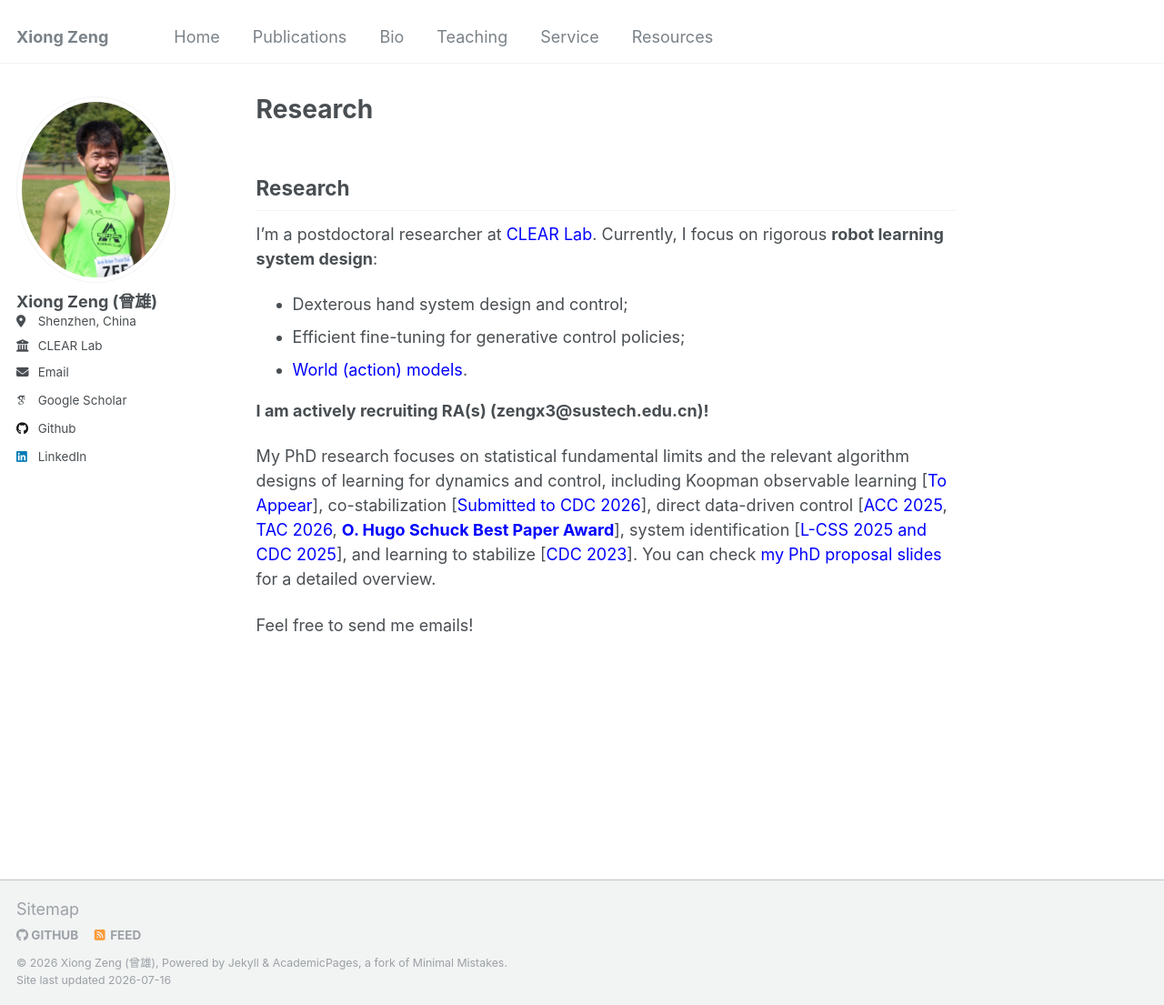
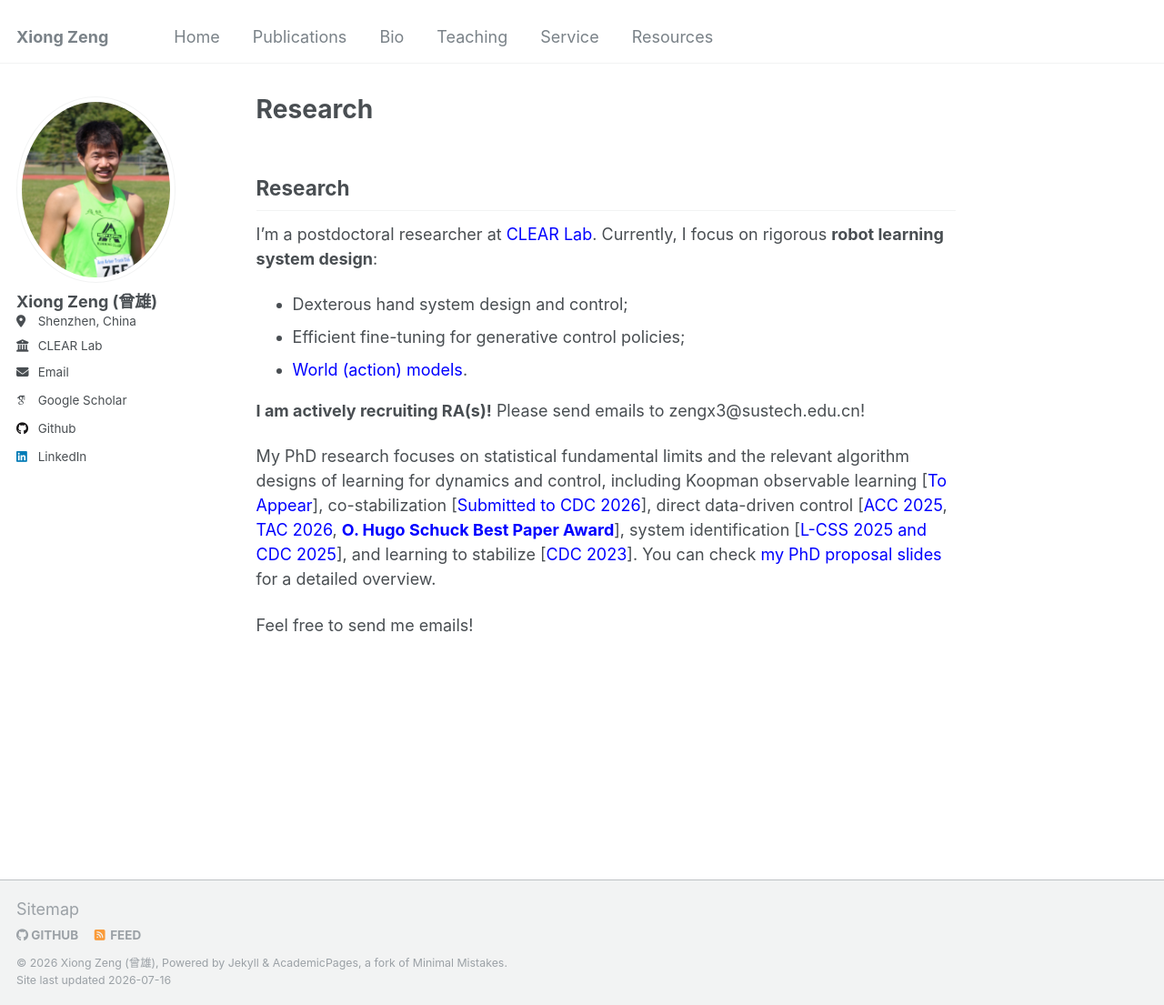
Before and after one commit to zengxiong111/zengxiong.github.io, a Jekyll site: the page built from _pages/about.md, in a window 1280 px wide and 1105 px high. Shown: the whole window at 91% size. Built offline with Jekyll 4.4.1, drawn with Linux system fonts in a browser that asks for light colours; some web fonts are replaced; our own code applies the rules of GitHub Pages for plain Markdown files.

Commit message:
Revise RA recruitment message in about.md
Updated the recruitment message for RA(s) to include email contact.

```diff
--- a/_pages/about.md
+++ b/_pages/about.md
@@ -14,7 +14,7 @@ I'm a postdoctoral researcher at <a href="https://www.wzhanglab.site/" style="co
 - Efficient fine-tuning for generative control policies;
 - <a href="https://clearlab-sustech.github.io/WorldModelSurvey/" style="color: blue;text-decoration: none;" target="_blank">World (action) models</a>.
 
-**I am actively recruiting RA(s) (zengx3@sustech.edu.cn)!**
+**I am actively recruiting RA(s)!** Please send emails to zengx3@sustech.edu.cn!
 
 My PhD research focuses on statistical fundamental limits and the relevant algorithm designs of learning for dynamics and control, including Koopman observable learning [<a href="https://scholar.google.com/citations?user=v4lWTTwAAAAJ&hl=en" style="color: blue;text-decoration: none;" target="_blank">To Appear</a>], co-stabilization [<a href="https://scholar.google.com/citations?user=v4lWTTwAAAAJ&hl=en" style="color: blue;text-decoration: none;" target="_blank">Submitted to CDC 2026</a>], direct data-driven control [<a href="https://web.eecs.umich.edu/~necmiye/pubs/ZengBO_acc25.pdf" style="color: blue;text-decoration: none;" target="_blank">ACC 2025</a>, <a href="https://arxiv.org/abs/2412.19705" style="color: blue;text-decoration: none;" target="_blank">TAC 2026</a>, <a href="https://a2c2.org/paper-award/o-hugo-schuck-best-paper-award#recipients" style="color: blue;text-decoration: none;" target="_blank">**O. Hugo Schuck Best Paper Award**</a>], system identification [<a href="https://arxiv.org/abs/2503.16817" style="color: blue;text-decoration: none;" target="_blank">L-CSS 2025 and CDC 2025</a>], and learning to stabilize [<a href="https://arxiv.org/abs/2311.11151" style="color: blue;text-decoration: none;" target="_blank">CDC 2023</a>].
 You can check <a href="https://zengxiong111.github.io/zengxiong.github.io/files/phd_propsoal_Xiong_Zeng_part.pdf" target="_blank" style="color: blue;text-decoration: none;">my PhD proposal slides</a> for a detailed overview.
```
